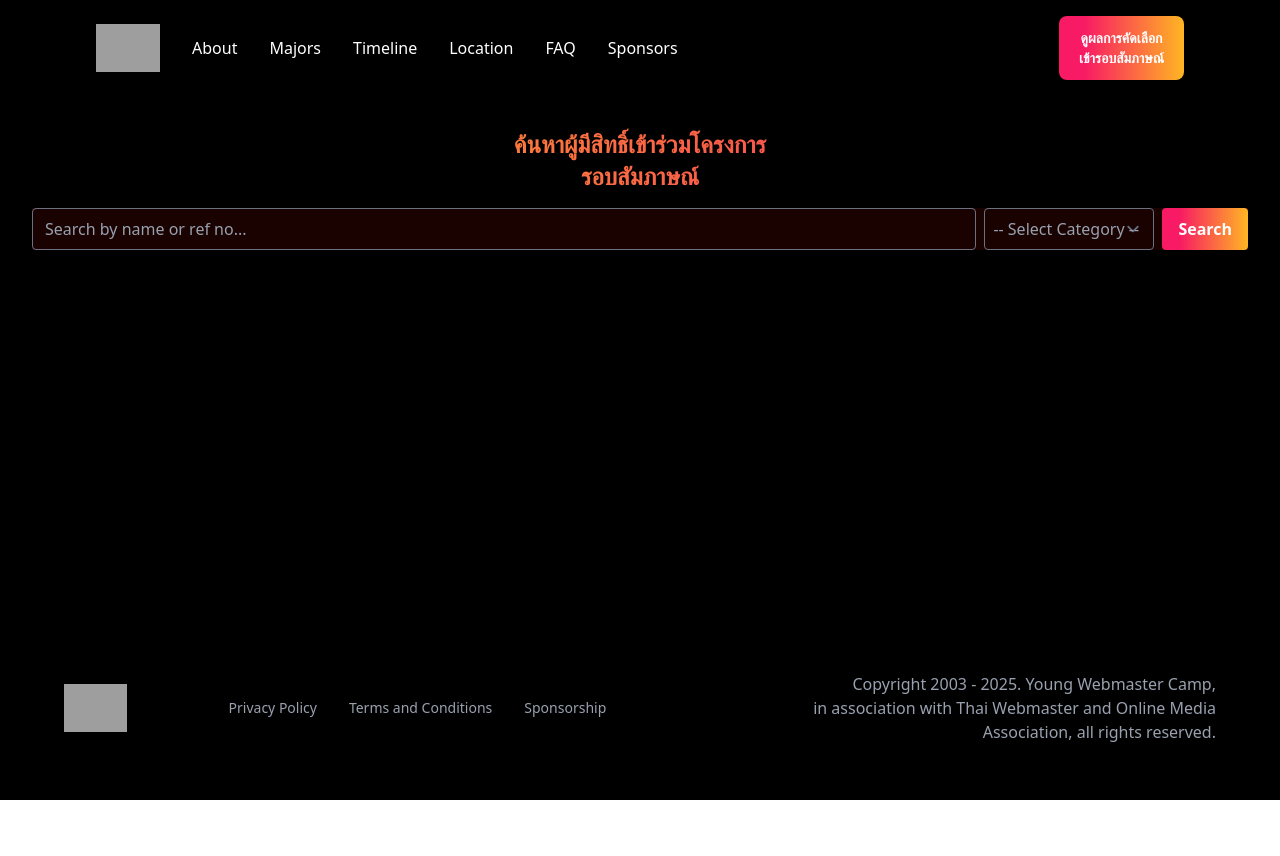
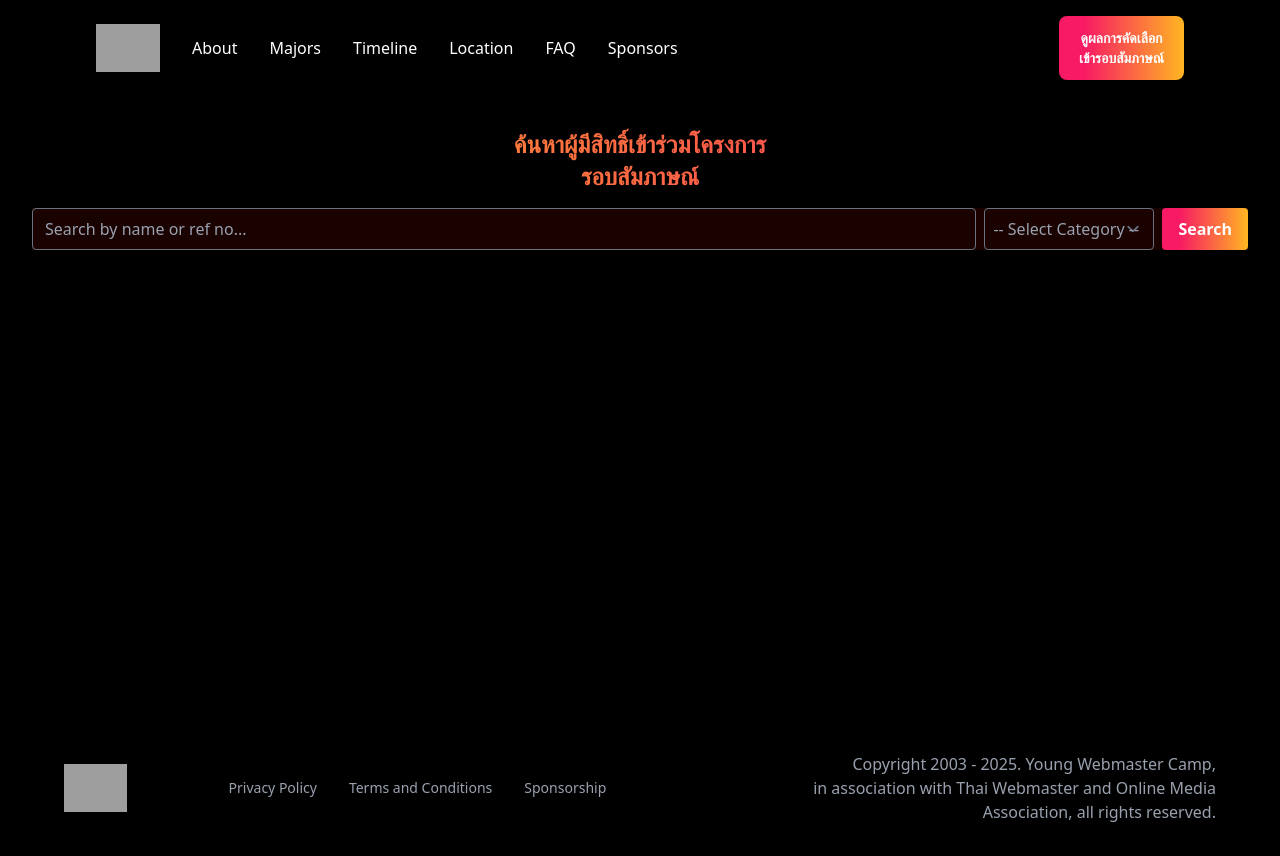
Before and after one commit to siravijbb/YWC20-Interview, a SvelteKit app: page / in a window 1280 px wide. Before the commit the page ends 800 px from the top, so only its background shows below. Built offline with nearby package versions, Linux system fonts and the light colour scheme; grey boxes are pictures that could not be loaded.

Commit message:
fix:footer

```diff
--- a/src/routes/+page.svelte
+++ b/src/routes/+page.svelte
@@ -80,7 +80,7 @@
 	}
 </script>
 
-<div class="min-w-full min-h-screen bg-black   text-white">
+<div class="min-w-full min-h-[90svh] bg-black   text-white">
 <section  class="bg-black  sticky top-0 ">
 	<nav
 		class=" mx-auto flex max-w-6xl items-center justify-between bg-black px-8 py-4 transition-all"
@@ -162,6 +162,6 @@
 </section>
 
 </div>
-<section class="sm:-mt-40 bottom-1 mx-auto max-w-7xl space-y-4  pt-8 px-8 bg-black text-gray-400  ">
-	<footer id="footer" class="container mx-auto px-8 flex flex-col items-center justify-center  md:grid grid-cols-1 md:grid-cols-7 pb-8"><div class="col-span-1"><a href="https://www.webmaster.or.th/" target="_blank"><img alt="Main logo" loading="lazy" width="63" height="32" decoding="async" data-nimg="1" style="color:transparent" src="https://ywc20.ywc.in.th/twa.svg"></a></div><div class="col-span-1 md:col-span-3 flex gap-8 py-4"><a class="footer-link sm:text-sm" href="https://ywc20.ywc.in.th/privacy-policy">Privacy Policy</a><a class="footer-link sm:text-sm" href="https://ywc20.ywc.in.th/terms">Terms and Conditions</a><a class="footer-link sm:text-sm" href="https://sponsor.ywc.in.th">Sponsorship</a></div><div class="col-span-1 md:col-span-3"><p class="footer-text text-center md:text-right">Copyright 2003 - 2025. Young Webmaster Camp,</p><p class="footer-text text-center md:text-right">in association with Thai Webmaster and Online Media Association, all rights reserved.</p></div></footer>
+<section class="  mx-auto space-y-4  pt-8 px-8 bg-black text-gray-400  ">
+	<footer id="footer" class=" max-w-7xl container mx-auto px-8 flex flex-col items-center justify-center  md:grid grid-cols-1 md:grid-cols-7 pb-8"><div class="col-span-1"><a href="https://www.webmaster.or.th/" target="_blank"><img alt="Main logo" loading="lazy" width="63" height="32" decoding="async" data-nimg="1" style="color:transparent" src="https://ywc20.ywc.in.th/twa.svg"></a></div><div class="col-span-1 md:col-span-3 flex gap-8 py-4"><a class="footer-link sm:text-sm" href="https://ywc20.ywc.in.th/privacy-policy">Privacy Policy</a><a class="footer-link sm:text-sm" href="https://ywc20.ywc.in.th/terms">Terms and Conditions</a><a class="footer-link sm:text-sm" href="https://sponsor.ywc.in.th">Sponsorship</a></div><div class="col-span-1 md:col-span-3"><p class="footer-text text-center md:text-right">Copyright 2003 - 2025. Young Webmaster Camp,</p><p class="footer-text text-center md:text-right">in association with Thai Webmaster and Online Media Association, all rights reserved.</p></div></footer>
 </section>
```
